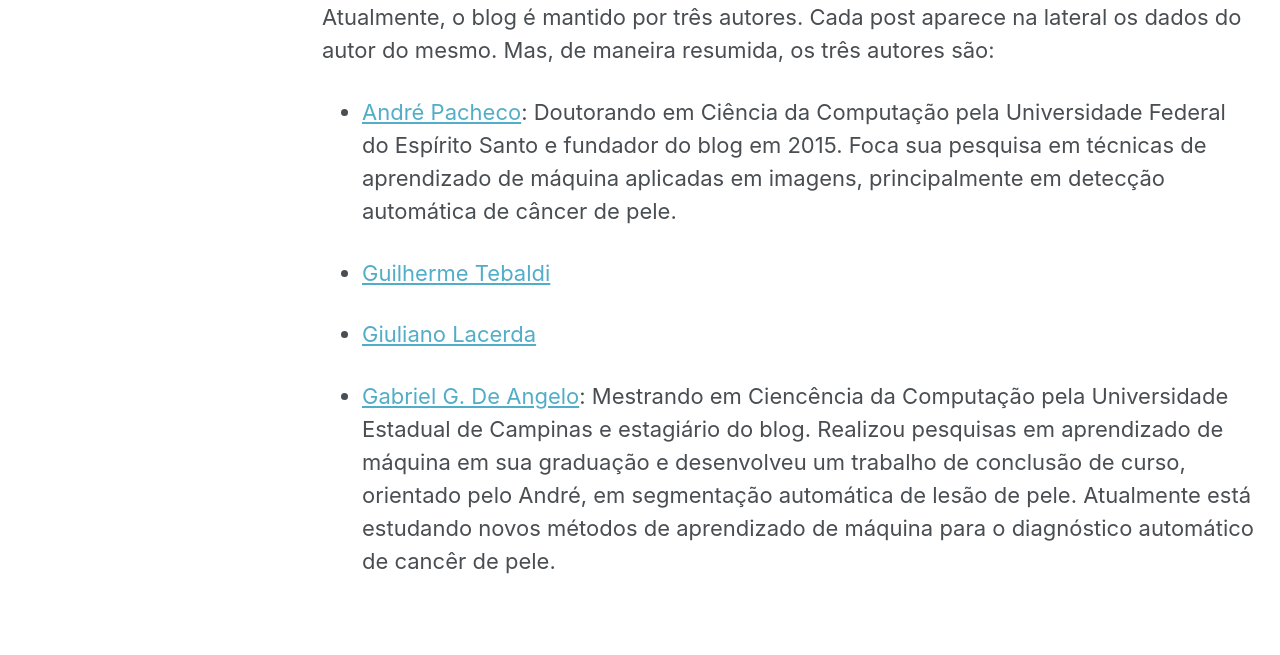
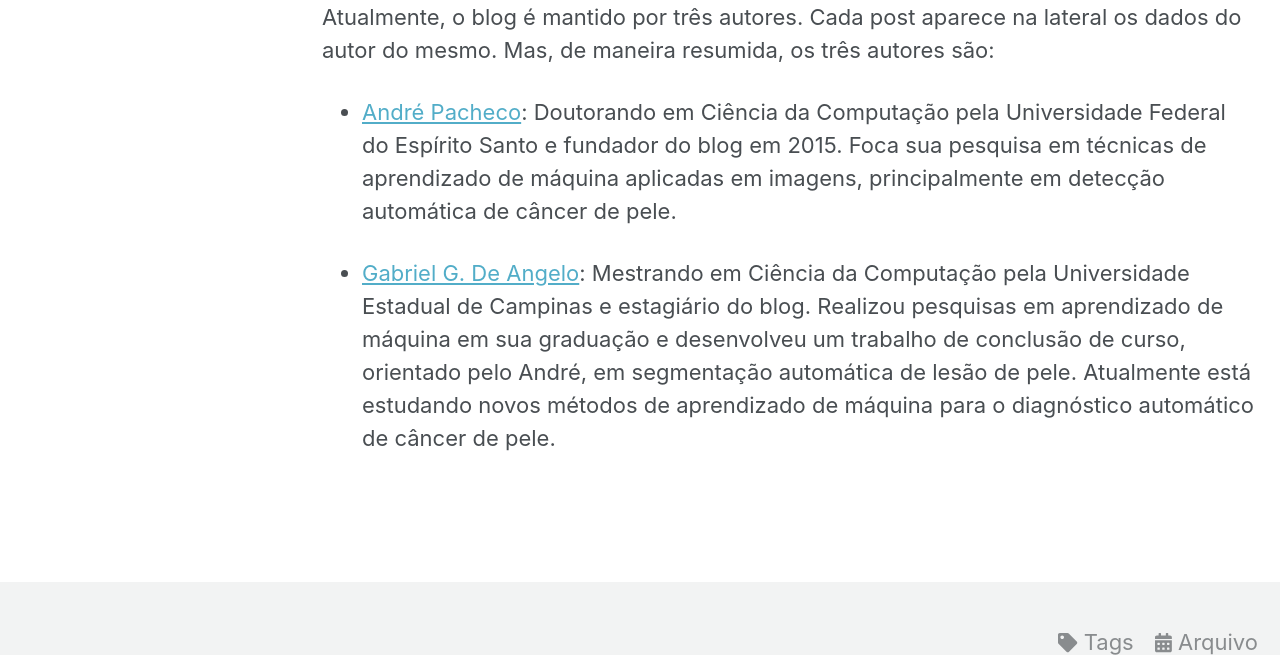
Before and after one commit to compintel/compintel.github.io, a Jekyll site: the page built from _pages/sobre.md, in a window 1280 px wide and 900 px high, scrolled down 1159 px, cut to the strip 0-655 px from the top of the window. Built offline with Jekyll 4.4.1, drawn with Linux system fonts in a browser that asks for light colours; cached includes are drawn as plain includes; nearby versions of some CDN libraries.

Commit message:
Remoção dos autores inativos
Autores inativos no blog foram removidos para manter organização e produtividade.

```diff
--- a/_pages/sobre.md
+++ b/_pages/sobre.md
@@ -23,9 +23,5 @@ Atualmente, o blog é mantido por três autores. Cada post aparece na lateral os
 * [André Pacheco](http://pachecoandre.com.br):
   Doutorando em Ciência da Computação pela Universidade Federal do Espírito Santo e fundador do blog em 2015. Foca sua pesquisa em técnicas de aprendizado de máquina aplicadas em imagens, principalmente em detecção automática de câncer de pele.
 
-* [Guilherme Tebaldi](site)
-
-* [Giuliano Lacerda](site)
-
 * [Gabriel G. De Angelo](site):
-  Mestrando em Ciencência da Computação pela Universidade Estadual de Campinas e estagiário do blog. Realizou pesquisas em aprendizado de máquina em sua graduação e desenvolveu um trabalho de conclusão de curso, orientado pelo André, em segmentação automática de lesão de pele. Atualmente está estudando novos métodos de aprendizado de máquina para o diagnóstico automático de cancêr de pele.
+  Mestrando em Ciência da Computação pela Universidade Estadual de Campinas e estagiário do blog. Realizou pesquisas em aprendizado de máquina em sua graduação e desenvolveu um trabalho de conclusão de curso, orientado pelo André, em segmentação automática de lesão de pele. Atualmente está estudando novos métodos de aprendizado de máquina para o diagnóstico automático de câncer de pele.
```
